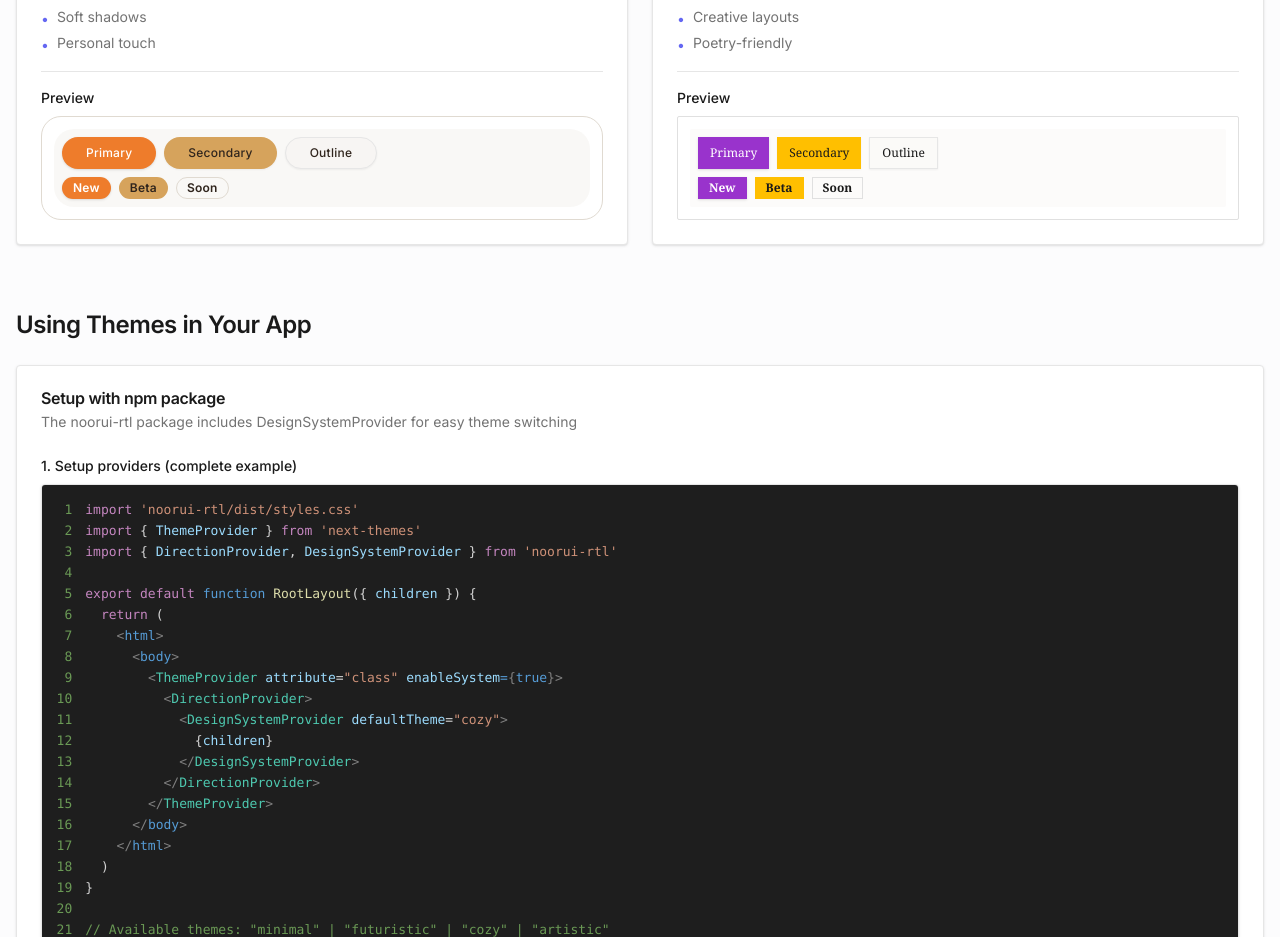
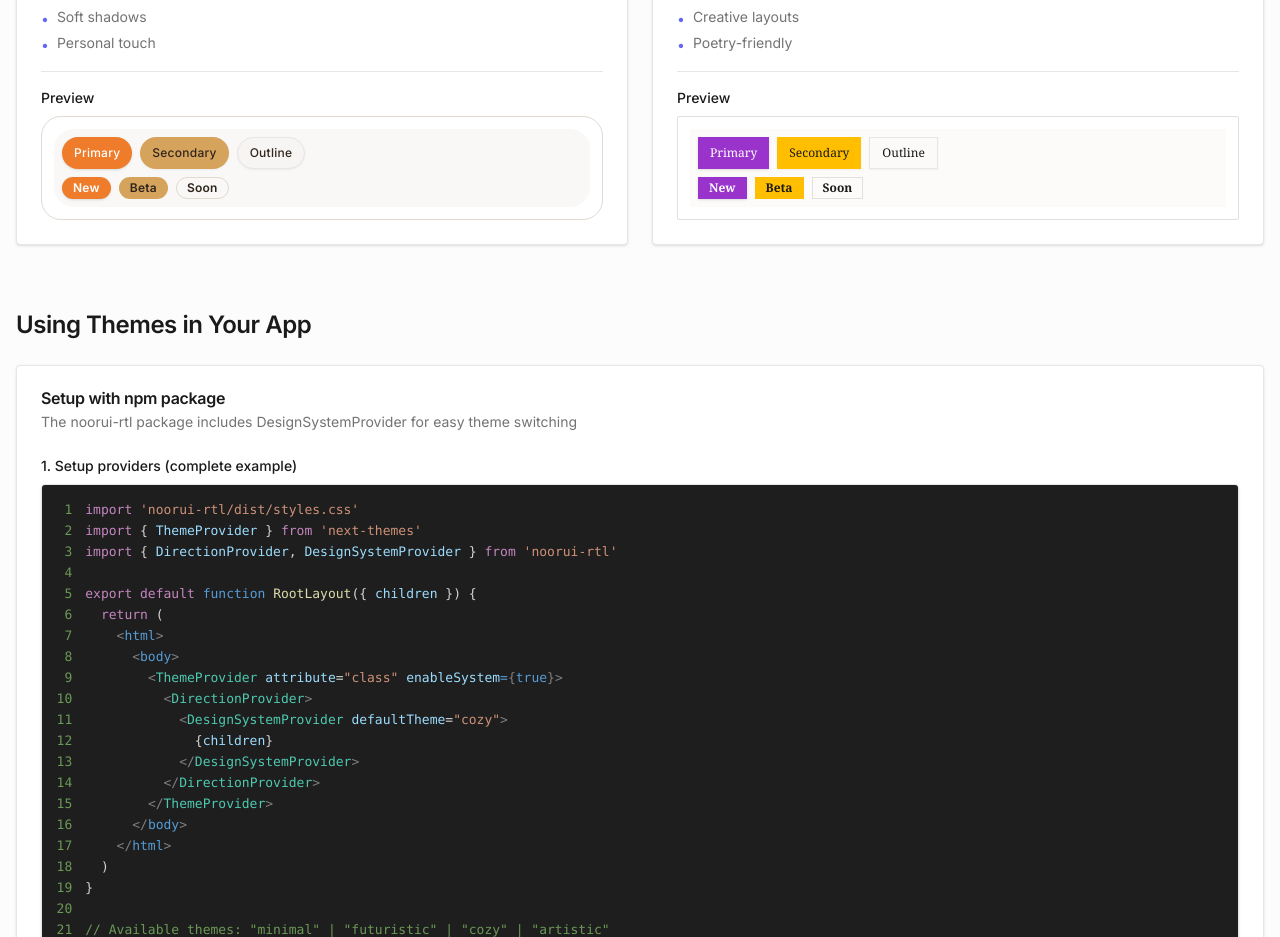
Before and after one commit to ositaka/noor-ui, a Next.js app: page /themes in a window 1280 px wide. Shown: the part 1120-2057 px from the top of the page. Built offline with nearby package versions, Linux system fonts and the light colour scheme; what tailwindcss-logical would draw is missing.

Commit message:
Update the `cozy` theme

```diff
--- a/package.json
+++ b/package.json
@@ -1,6 +1,6 @@
 {
   "name": "noorui-rtl",
-  "version": "0.4.4",
+  "version": "0.4.5",
   "description": "Noor UI - Beautiful RTL-first React components for bilingual applications",
   "author": {
     "name": "Nuno Marques",
--- a/styles/globals.css
+++ b/styles/globals.css
@@ -211,23 +211,11 @@
   }
 
   .theme-cozy h1, .theme-cozy h2, .theme-cozy h3, .theme-cozy h4 {
-    margin-bottom: 1.5rem;
     line-height: 1.4;
   }
 
   .theme-cozy p {
     margin-bottom: 1.25rem;
-  }
-
-  .theme-cozy button, .theme-cozy [role="button"] {
-    padding-top: 0.75rem;
-    padding-bottom: 0.75rem;
-    padding-left: 1.5rem;
-    padding-right: 1.5rem;
-  }
-
-  .theme-cozy .card, .theme-cozy [class*="card"] {
-    padding: 2rem !important;
   }
 
   /* Futuristic theme: Tighter, more compact */
--- a/styles/package.css
+++ b/styles/package.css
@@ -216,23 +216,11 @@
   }
 
   .theme-cozy h1, .theme-cozy h2, .theme-cozy h3, .theme-cozy h4 {
-    margin-bottom: 1.5rem;
     line-height: 1.4;
   }
 
   .theme-cozy p {
     margin-bottom: 1.25rem;
-  }
-
-  .theme-cozy button, .theme-cozy [role="button"] {
-    padding-top: 0.75rem;
-    padding-bottom: 0.75rem;
-    padding-left: 1.5rem;
-    padding-right: 1.5rem;
-  }
-
-  .theme-cozy .card, .theme-cozy [class*="card"] {
-    padding: 2rem !important;
   }
 
   /* Futuristic theme: Tighter, more compact */
```
Also changed, not shown: 2 other files (tests, documents, lock files or other folders).
